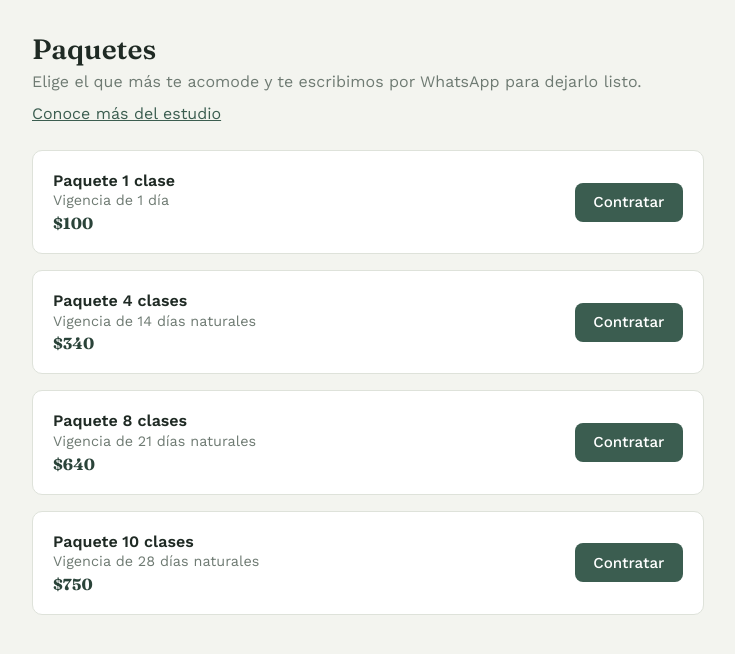
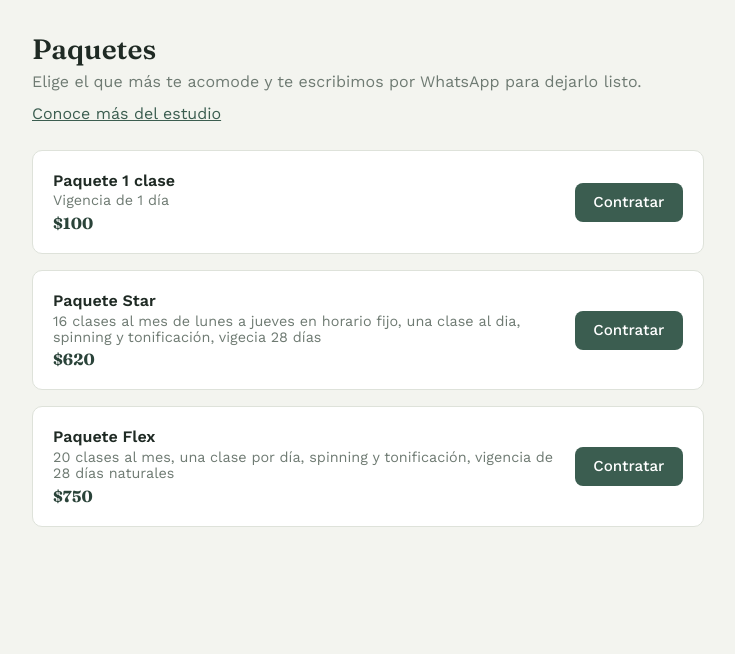
Before and after one commit to fussionfitnessSilao/gymapp-frontend, a React (Vite) app: page /paquetes in a window 1280 px wide. Shown: the top 654 px of the page, without its empty margins (272-1007 px from the left). Built offline with nearby package versions, Linux system fonts and the light colour scheme; no server answers.

Commit message:
actualización paquetes

```diff
--- a/src/studioConfig.js
+++ b/src/studioConfig.js
@@ -12,4 +12,4 @@ export const STUDIO_WEBSITE_URL = 'https://fussion-fitness-studio.vercel.app/';
 // "Quiero contratar el paquete <name>". Un paquete por renglón:
 //   { name: 'Paquete 10 clases', detail: 'Vigencia de 30 días', price: '$1,200' },
 // `detail` y `price` son opcionales (son texto libre: pon el precio como quieras que se vea).
-export const PACKAGES = [{ name: 'Paquete 1 clase', detail: 'Vigencia de 1 día', price: '$100' },{ name: 'Paquete 4 clases', detail: 'Vigencia de 14 días naturales', price: '$340' },{ name: 'Paquete 8 clases', detail: 'Vigencia de 21 días naturales', price: '$640' },{ name: 'Paquete 10 clases', detail: 'Vigencia de 28 días naturales', price: '$750' }];
+export const PACKAGES = [{ name: 'Paquete 1 clase', detail: 'Vigencia de 1 día', price: '$100' },{ name: 'Paquete Star', detail: '16 clases al mes de lunes a jueves en horario fijo, una clase al dia, spinning y tonificación, vigecia 28 días', price: '$620' },{ name: 'Paquete Flex', detail: '20 clases al mes, una clase por día, spinning y tonificación, vigencia de 28 días naturales', price: '$750' }];
```
